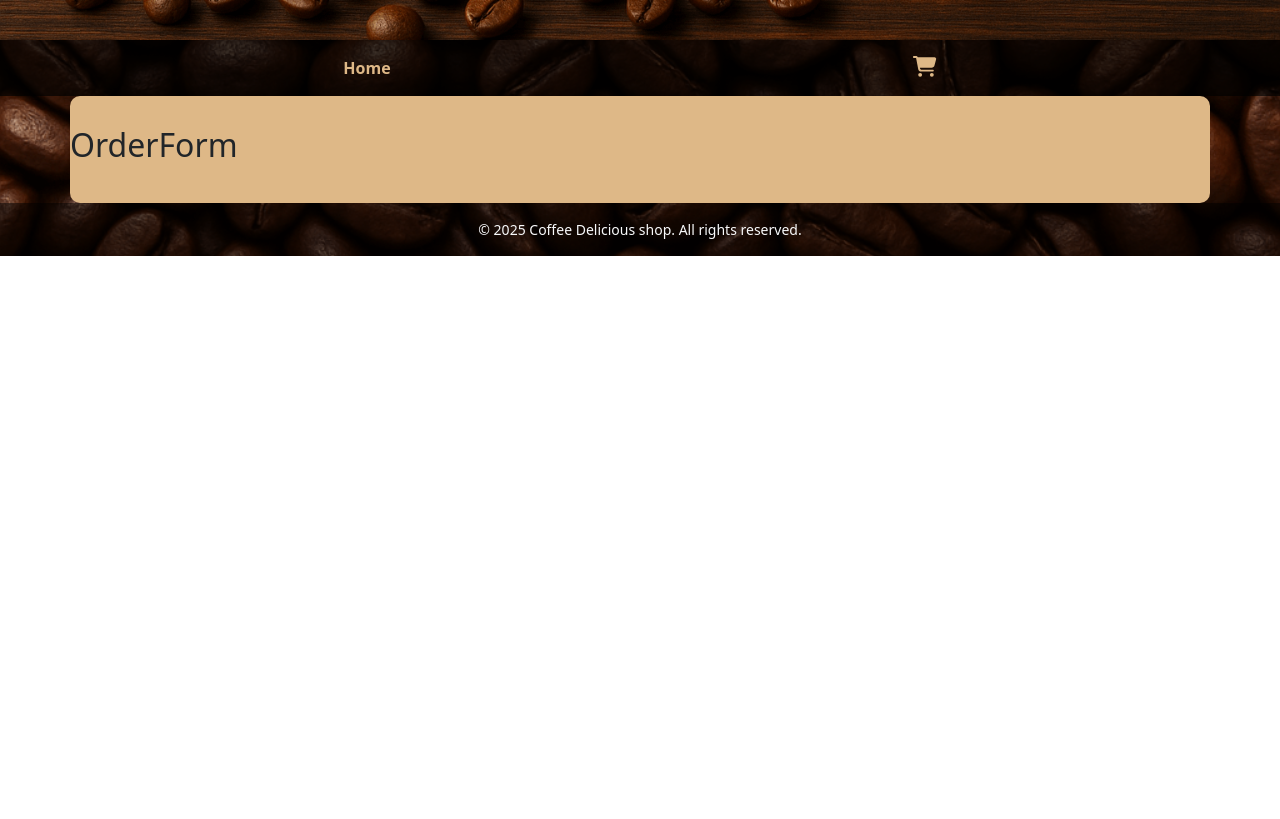
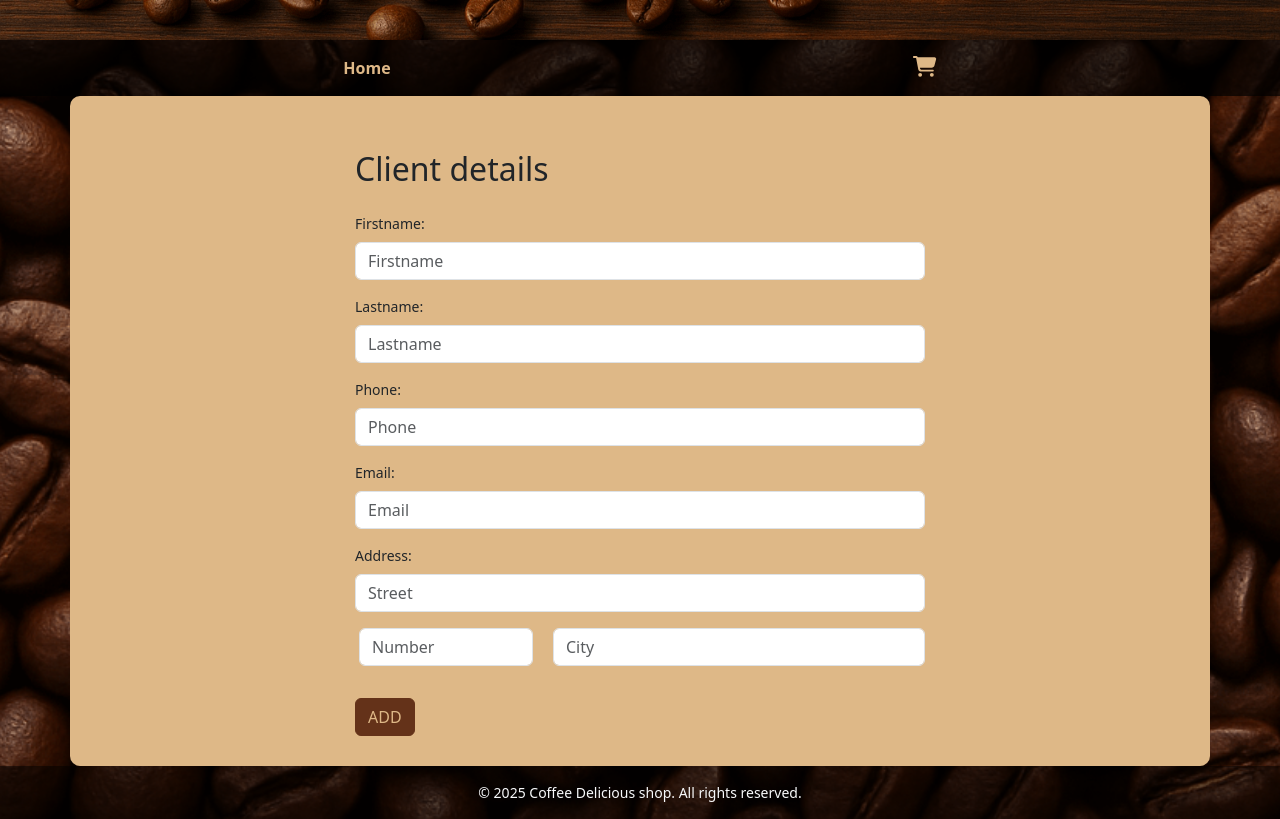
Before and after one commit to mGrzanek/coffee-shop-app, a React (Create React App) app in the folder client/: page /order-form in a window 1280 px wide. Shown: the part 760-1579 px from the top of the page. Before the commit the page ends 1016 px from the top, so only its background shows below. Built offline with nearby package versions, Linux system fonts and the light colour scheme; no server answers; a web font is replaced by a local one.

Commit message:
Add clientReducer, update store and initialState

```diff
--- a/client/src/components/features/Products/Products.js
+++ b/client/src/components/features/Products/Products.js
@@ -1,10 +1,10 @@
 import { Row } from "react-bootstrap";
-import { getProducts } from "../../../redux/productsReducer";
+import { getAllProducts } from "../../../redux/productsReducer";
 import { useSelector } from "react-redux";
 import ProductItem from "./../../views/ProductItem/ProductItem";
 
 const Products = () => {
-    const products = useSelector(getProducts);
+    const products = useSelector(getAllProducts);
     return(
         <Row className="d-flex mx-auto px-3 py-4">
             {products.map(product => <ProductItem key={product.id} {...product} />)}
--- a/client/src/components/pages/OrderForm.js/OrderForm.js
+++ b/client/src/components/pages/OrderForm.js/OrderForm.js
@@ -1,6 +1,107 @@
+import { useState } from "react";
+import { useDispatch } from "react-redux";
+import { Form, Button, Row, Col } from "react-bootstrap";
+import { updateClientThunk } from "../../../redux/clientReducer";
+import { useNavigate } from "react-router-dom";
+
 const OrderForm = () => {
+    const dispatch = useDispatch();
+    const navigate = useNavigate();
+    const [firstName, setFirstName] = useState('');
+    const [lastName, setLastName] = useState('');
+    const [email, setEmail] = useState('');
+    const [phone, setPhone] = useState('');
+    const [street, setStreet] = useState('');
+    const [streetNumber, setStreetNumber] = useState('');
+    const [city, setCity] = useState('');
+    const [validated, setValidated] = useState(false);
+
+    const isFirstNameValid = /^[A-ZŻŹĆĄŚĘŁÓŃa-zżźćńółęąś]{3,20}$/.test(firstName);
+    const isLastNameValid = /^[A-Za-zżźćńółęąśŻŹĆĄŚĘŁÓŃ\s-]{3,30}$/.test(lastName);
+    const isPhoneValid = /^\d{9,16}$/.test(phone);
+    const isEmailValid = /^[a-zA-Z0-9._+-]+@[a-zA-Z0-9.-]+\.[a-zA-Z]{2,}$/.test(email);
+    const isStreetValid = /^[A-Za-z0-9\-. ]{3,40}$/.test(street);
+    const isStreetNumberValid = /^[A-Za-z0-9]{1,5}(\/[A-Za-z0-9]{1,10})?$/i.test(streetNumber);
+    const isCityValid = /^[A-Za-zżźćńółęąśŻŹĆĄŚĘŁÓŃ0-9\s.'/-]{3,40}$/.test(city);
+
+    const addClient = e => {
+        e.preventDefault();
+        setValidated(true);
+        if(isFirstNameValid && isLastNameValid && isPhoneValid && isEmailValid && isStreetValid && isCityValid && isStreetNumberValid) {
+            const address = [street, streetNumber, city];
+            const client = {
+                firstName,
+                lastName,
+                phone,
+                email,
+                address
+            }
+            dispatch(updateClientThunk(client));
+            setFirstName('');
+            setLastName('');
+            setPhone('');
+            setEmail('');
+            setStreet('');
+            setStreetNumber('');
+            setCity('');
+            navigate('/order/summary')
+        } else console.log('Wrong params');
+    }
+
     return(
-        <h2>OrderForm</h2>
+        <Form className="col-10 col-sm-8 col-md-6 mx-auto" noValidate onSubmit={addClient}>
+            <h2 className="my-4">Client details</h2>
+            <Form.Group className="mb-3" controlId="formFirstName">
+                <Form.Label>Firstname: </Form.Label>
+                <Form.Control type="text" placeholder="Firstname" value={firstName} onChange={e => setFirstName(e.target.value)} isInvalid={validated && (!isFirstNameValid) } required />
+                <Form.Control.Feedback type="invalid">
+                    Must be between 3 and 20 characters long.
+                </Form.Control.Feedback>
+            </Form.Group>
+            <Form.Group className="mb-3" controlId="formLastName">
+                <Form.Label>Lastname: </Form.Label>
+                <Form.Control type="text"  placeholder="Lastname" value={lastName} onChange={e => setLastName(e.target.value)} isInvalid={validated && (!isLastNameValid) } required />
+                <Form.Control.Feedback type="invalid">
+                    Must be between 3 and 20 characters long.
+                </Form.Control.Feedback>
+            </Form.Group>
+            <Form.Group className="mb-3" controlId="formPhone">
+                <Form.Label>Phone: </Form.Label>
+                <Form.Control type="tel" placeholder="Phone" value={phone} onChange={e => setPhone(e.target.value)} isInvalid={validated && (!isPhoneValid)} required />
+                <Form.Control.Feedback type="invalid">
+                    Must be between 9 and 16 digits long, digits only.
+                </Form.Control.Feedback>
+            </Form.Group>
+            <Form.Group controlId="formEmail" className="mb-3">
+                <Form.Label>Email: </Form.Label>
+                <Form.Control type="email" value={email} placeholder="Email" onChange={e => setEmail(e.target.value)} isInvalid={validated && (!isEmailValid)} required />
+                <Form.Control.Feedback type="invalid">
+                    Invalid email
+                </Form.Control.Feedback>
+            </Form.Group>
+            <Form.Group className="mb-3" controlId="formAddress">
+                <Form.Label>Address: </Form.Label>
+                <Form.Control className="mb-3" type="text" placeholder="Street" value={street} onChange={e => setStreet(e.target.value)} isInvalid={validated && (!isStreetValid)} required />
+                <Form.Control.Feedback type="invalid">
+                    Must be between 3 and 30 characters long.
+                </Form.Control.Feedback>
+                <Row className="mb-3">
+                    <Col xs={4}>
+                        <Form.Control className="mb-3 mx-1 " type="text" placeholder="Number" value={streetNumber} onChange={e => setStreetNumber(e.target.value)} isInvalid={validated && (!isStreetNumberValid) } required />
+                        <Form.Control.Feedback type="invalid">
+                            Postal code required.
+                        </Form.Control.Feedback>
+                    </Col>
+                    <Col xs={8}>
+                        <Form.Control className="mb-3" type="text" placeholder="City" value={city} onChange={e => setCity(e.target.value)} isInvalid={validated && (!isCityValid) } required />
+                        <Form.Control.Feedback type="invalid">
+                            Must be between 3 and 30 characters long.
+                        </Form.Control.Feedback>
+                    </Col>
+                </Row>
+            </Form.Group>
+            <Button type="submit" variant="outline-light" className="btn-one">Add</Button>
+        </Form>
     );
 }
 
--- a/client/src/components/views/ProductItem/ProductItem.js
+++ b/client/src/components/views/ProductItem/ProductItem.js
@@ -53,7 +53,7 @@ const ProductItem = ({id, name, image, price}) => {
     }
 
     return(
-        <Col xs={10} sm={6} md={4} lg={3} className="pb-3 p-md-2">
+        <Col xs={11} sm={6} md={4} lg={3} className="pb-3 p-md-2">
             <Card className={clsx(styles.card)}>
                 <Card.Body className="d-flex flex-column justify-content-center align-items-center">
                 <Card.Img variant="top" src={IMG_URL + image} className={styles.cardImage} />
--- /dev/null
+++ b/client/src/redux/clientReducer.js
@@ -0,0 +1,50 @@
+import { updateLocalStorage } from "./updateLocalStorage";
+
+// selectors
+export const getClient = ({client}) =>  client;
+
+// actions
+const createActionName = actionName => `app/client/${actionName}`;
+
+const UPDATE_CLIENT = createActionName('UPDATE_CLIENT');
+
+export const updateClient = payload => ({type: UPDATE_CLIENT, payload});
+
+export const updateClientThunk = (client) => {
+    return(dispatch, getState) => {
+        try {
+            dispatch(updateClient(client));
+            const updatedClient = getState().client;
+            updateLocalStorage("client", updatedClient);
+        } catch (err) {
+            console.error('addCartProductThunk error: ', err);
+        }
+    }
+}
+
+export const getClientThunk = () => {
+    return(dispatch) => {
+        try {
+            const storedData = localStorage.getItem("cartData");
+            if(storedData) {
+                const parsedData = JSON.parse(storedData);
+                if( parsedData && parsedData.client) dispatch(updateClient(parsedData.client));
+            }
+        } catch(err) {
+            console.error('getClientThunk error: ', err);
+        }
+    }
+}
+
+// action creators
+const clientReducer = (statePart = null, action) => {
+    switch(action.type){
+        case UPDATE_CLIENT:
+            return action.payload;
+        default:
+            return statePart;
+    }
+}
+
+
+export default clientReducer;
--- a/client/src/redux/initialState.js
+++ b/client/src/redux/initialState.js
@@ -2,6 +2,7 @@ const initialState = {
     products: [],
     weights: [],
     cartProducts: [],
+    client: null,
     status: null,
 };
 
--- a/client/src/redux/store.js
+++ b/client/src/redux/store.js
@@ -6,11 +6,13 @@ import productsReducer from "./productsReducer";
 import statusReducer from "./statusReducer";
 import weightsReducer from "./weightsReducer";
 import cartProductsReducer from "./cartProductsReducer";
+import clientReducer from "./clientReducer";
 
 const subreducers = {
     products: productsReducer,
     weights: weightsReducer,
     cartProducts: cartProductsReducer,
+    client: clientReducer,
     status: statusReducer,
 }
 
--- a/client/src/redux/updateLocalStorage.js
+++ b/client/src/redux/updateLocalStorage.js
@@ -1,8 +1,8 @@
-export const updateLocalStorage = (cartProducts) => {
+export const updateLocalStorage = (key, value) => {
     try {
         const storedData = localStorage.getItem("cartData");
         const parsedData = storedData ? JSON.parse(storedData) : {};
-        parsedData.cartProducts = cartProducts;
+        parsedData[key] = value;
         localStorage.setItem("cartData", JSON.stringify(parsedData));
     }
     catch(err) {
```
Also changed, not shown: client/src/redux/cartProductsReducer.js (+4 -4 lines), client/src/redux/productsReducer.js (+3 -4 lines).
